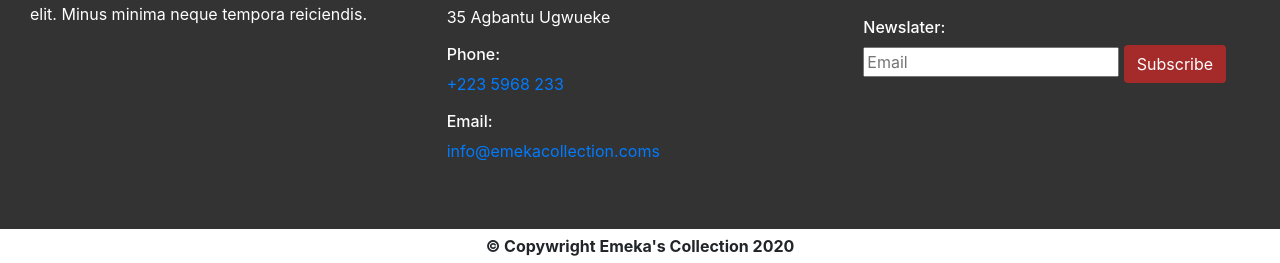
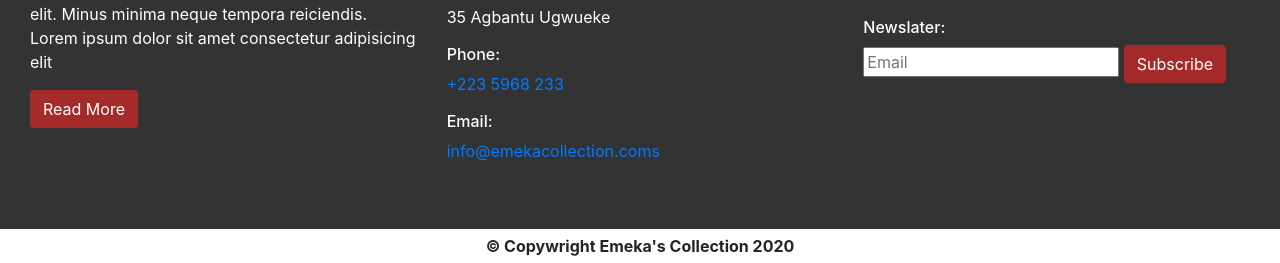
Before and after one commit to EsobeIsaac/emc, a plain HTML site: page index.html in a window 1280 px wide. Shown: the part 6610-6873 px from the top of the page. Drawn offline with nearby package versions, Linux system fonts and the light colour scheme.

Commit message:
Update index.html

```diff
--- a/index.html
+++ b/index.html
@@ -1228,8 +1228,9 @@
                 <div class="footer">
                 <div class="row">
                     <div class="col-sm-8 col-md-4">
-                        <h5>About Us</h5>
-                        <p>Lorem ipsum dolor sit amet consectetur adipisicing elit. Minus minima neque tempora reiciendis.</p>
+                        <h5>About Us </h5>
+                        <p>Lorem ipsum dolor sit amet consectetur adipisicing elit. Minus minima neque tempora reiciendis. Lorem ipsum dolor sit amet consectetur adipisicing elit</p>
+                        <a href="about.html" class="btn act-btn">Read More</a>
                     </div>
                     <div class="col-sm-8 col-md-4">
                         <h5>Contact Info</h5>
```
